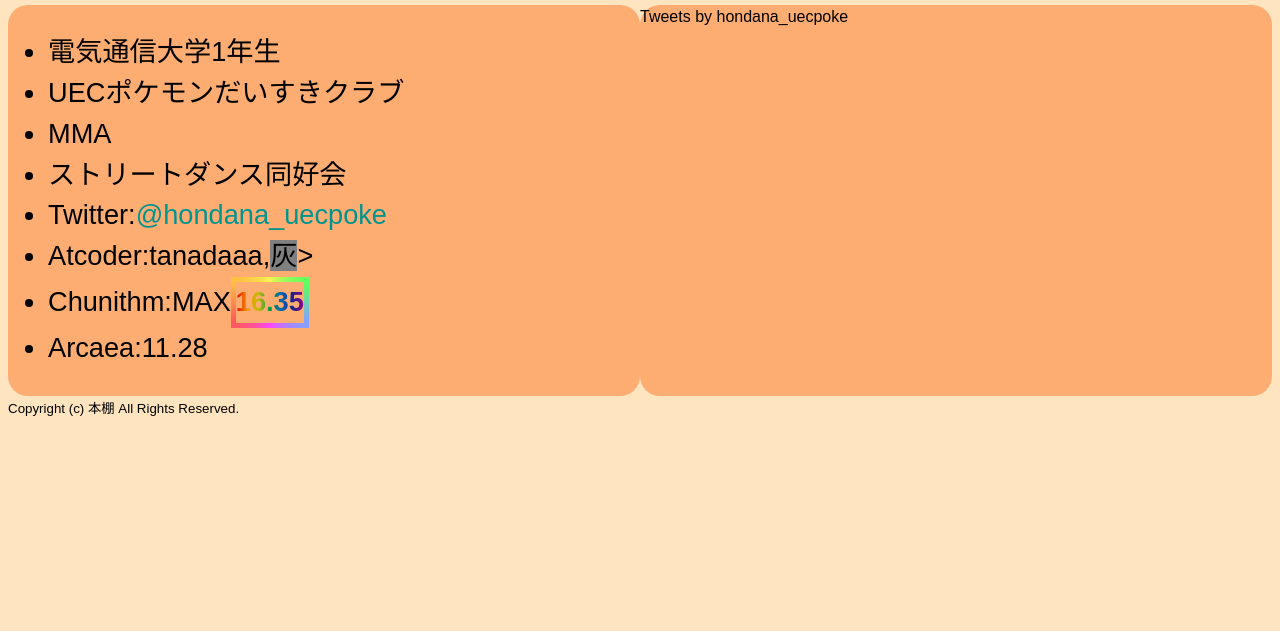
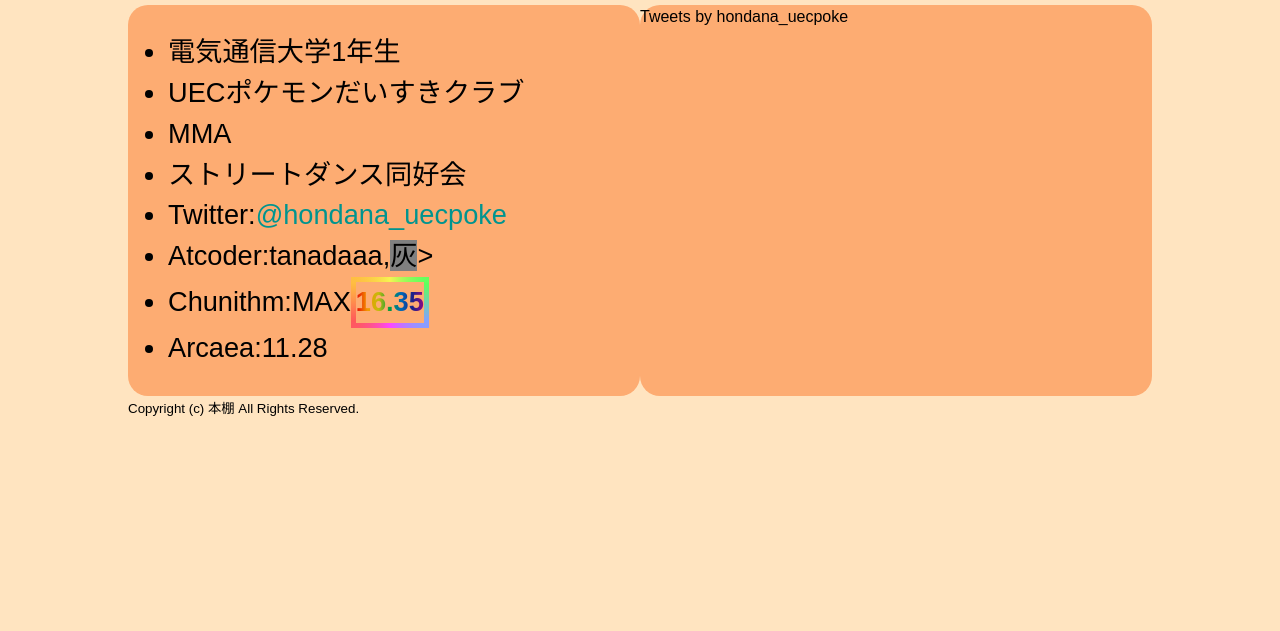
Before and after one commit to tanadaaa/hondana.com, a plain HTML site: page index.html in a window 1280 px wide. Shown: the part 169-800 px from the top of the page. Drawn offline with nearby package versions, Linux system fonts and the light colour scheme.

Commit message:
fix page width

```diff
--- a/index.css
+++ b/index.css
@@ -1,5 +1,9 @@
 @charset "utf-8";
 body {
+    width:80%;
+    min-width: 500px;
+    margin-right:auto;
+    margin-left:auto;
     font-family:sans-serif;
     line-height:1.5;
     background-color: rgb(255, 228, 192);
```
